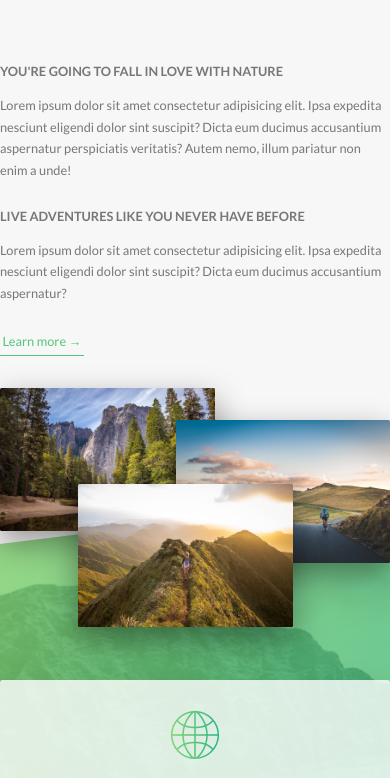
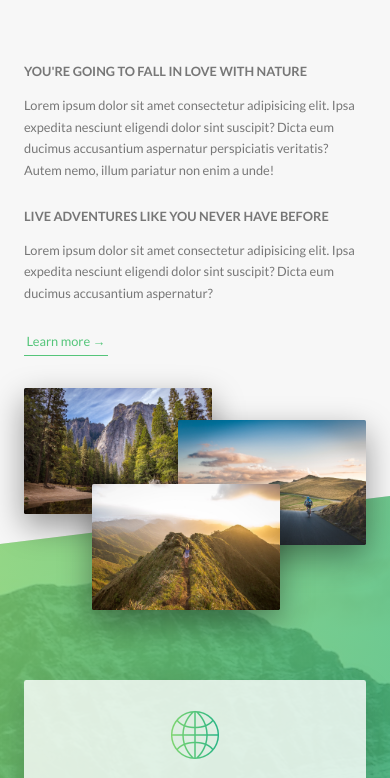
Before and after one commit to anniegiang/advanced-css, a website: page Natours/starter/index.html in a window 390 px wide. Shown: the part 904-1682 px from the top of the page. Drawn offline with Linux system fonts and the light colour scheme.

Commit message:
Add media queries to overall layout

```diff
--- a/Natours/starter/sass/layout/_footer.scss
+++ b/Natours/starter/sass/layout/_footer.scss
@@ -3,6 +3,10 @@
   padding: 10rem 0;
   font-size: 1.4rem;
   color: $color-grey-dark;
+
+  @include respond(tab-port) {
+    padding: 8rem 0;
+  }
 
   &__logo-box {
     text-align: center;
@@ -18,6 +22,11 @@
     border-top: 0.1rem solid $color-grey-dark;
     padding-top: 2rem;
     display: inline-block;
+
+    @include respond(tab-port) {
+      width: 100%;
+      text-align: center;
+    }
   }
 
   &__list {
@@ -55,5 +64,11 @@
     padding-top: 2rem;
     width: 80%;
     float: right;
+
+    @include respond(tab-port) {
+      width: 100%;
+      text-align: center;
+      float: none;
+    }
   }
 }
--- a/Natours/starter/sass/layout/_grid.scss
+++ b/Natours/starter/sass/layout/_grid.scss
@@ -17,6 +17,7 @@
 
   @include respond(tab-port) {
     max-width: $grid-width-small;
+    padding: 0 3rem;
   }
 
   // without this, the row parent element collapses its height to 0 bc all its child elements are floated
--- a/Natours/starter/sass/layout/_header.scss
+++ b/Natours/starter/sass/layout/_header.scss
@@ -15,7 +15,13 @@
   background-position: top;
   /* clockwise coordinates of areas to display, the rest are clipped out */
   /* 75vh will make the element change dynamically to different screen sizes */
+  -webkit-clip-path: polygon(0 0, 100% 0, 100% 75vh, 0 100%);
   clip-path: polygon(0 0, 100% 0, 100% 75vh, 0 100%);
+
+  @include respond(phone) {
+    -webkit-clip-path: polygon(0 0, 100% 0, 100% 85vh, 0 100%);
+    clip-path: polygon(0 0, 100% 0, 100% 85vh, 0 100%);
+  }
 
   &__logo-box {
     position: absolute;
--- a/Natours/starter/sass/layout/_navigation.scss
+++ b/Natours/starter/sass/layout/_navigation.scss
@@ -15,6 +15,16 @@
     box-shadow: 0 1rem 3rem rgba($color-black, 0.1);
     text-align: center;
     cursor: pointer;
+
+    @include respond(tab-port) {
+      top: 4rem;
+      right: 4rem;
+    }
+
+    @include respond(phone) {
+      top: 3rem;
+      right: 3rem;
+    }
   }
 
   &__background {
@@ -30,6 +40,16 @@
       $color-primary-dark
     );
     transition: transform 0.5s cubic-bezier(0.86, 0, 0.07, 1);
+
+    @include respond(tab-port) {
+      top: 4.5rem;
+      right: 4.5rem;
+    }
+
+    @include respond(phone) {
+      top: 3.5rem;
+      right: 3.5rem;
+    }
   }
 
   &__nav {
```
Also changed, not shown: Natours/starter/css/style.css.
